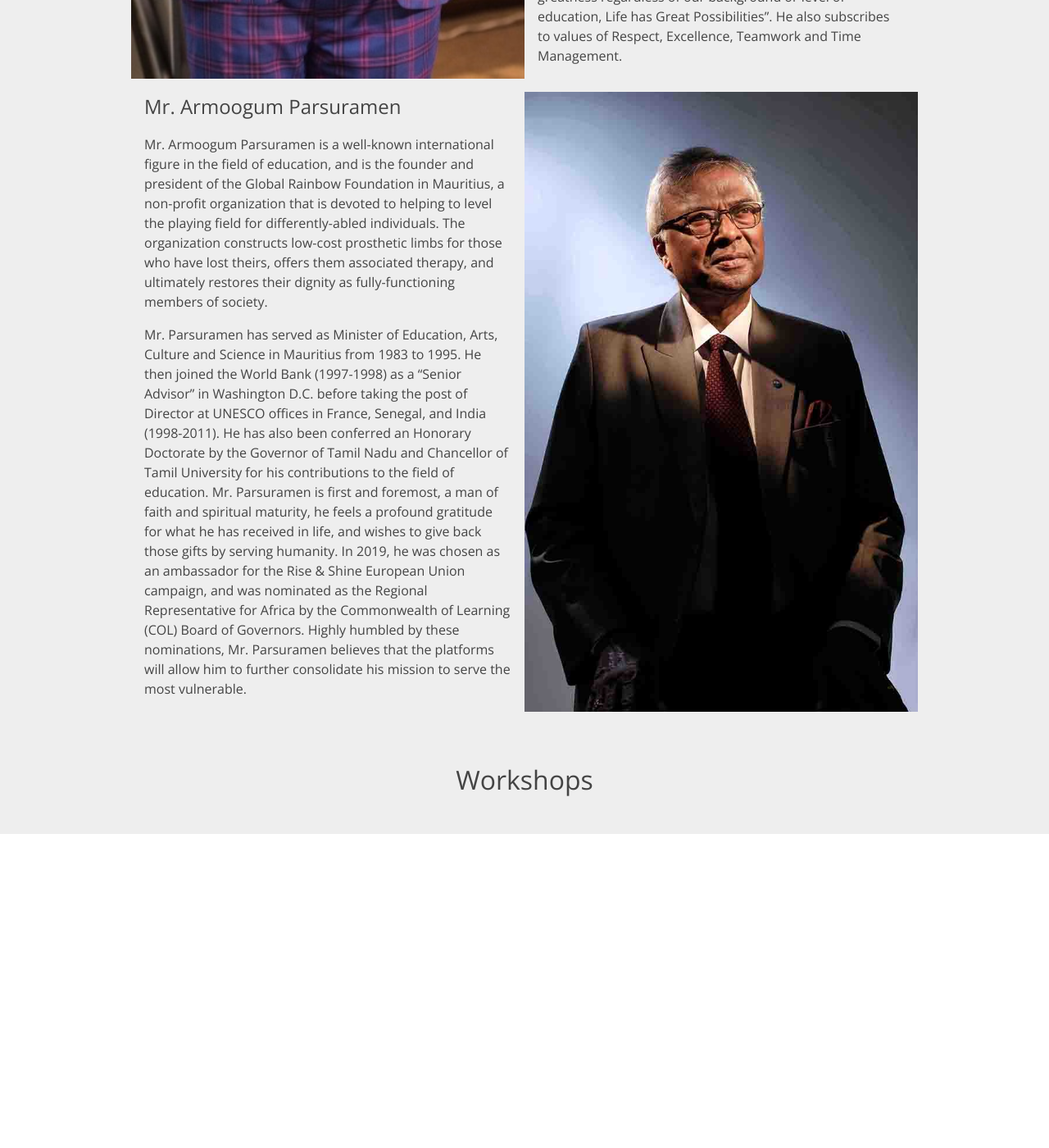
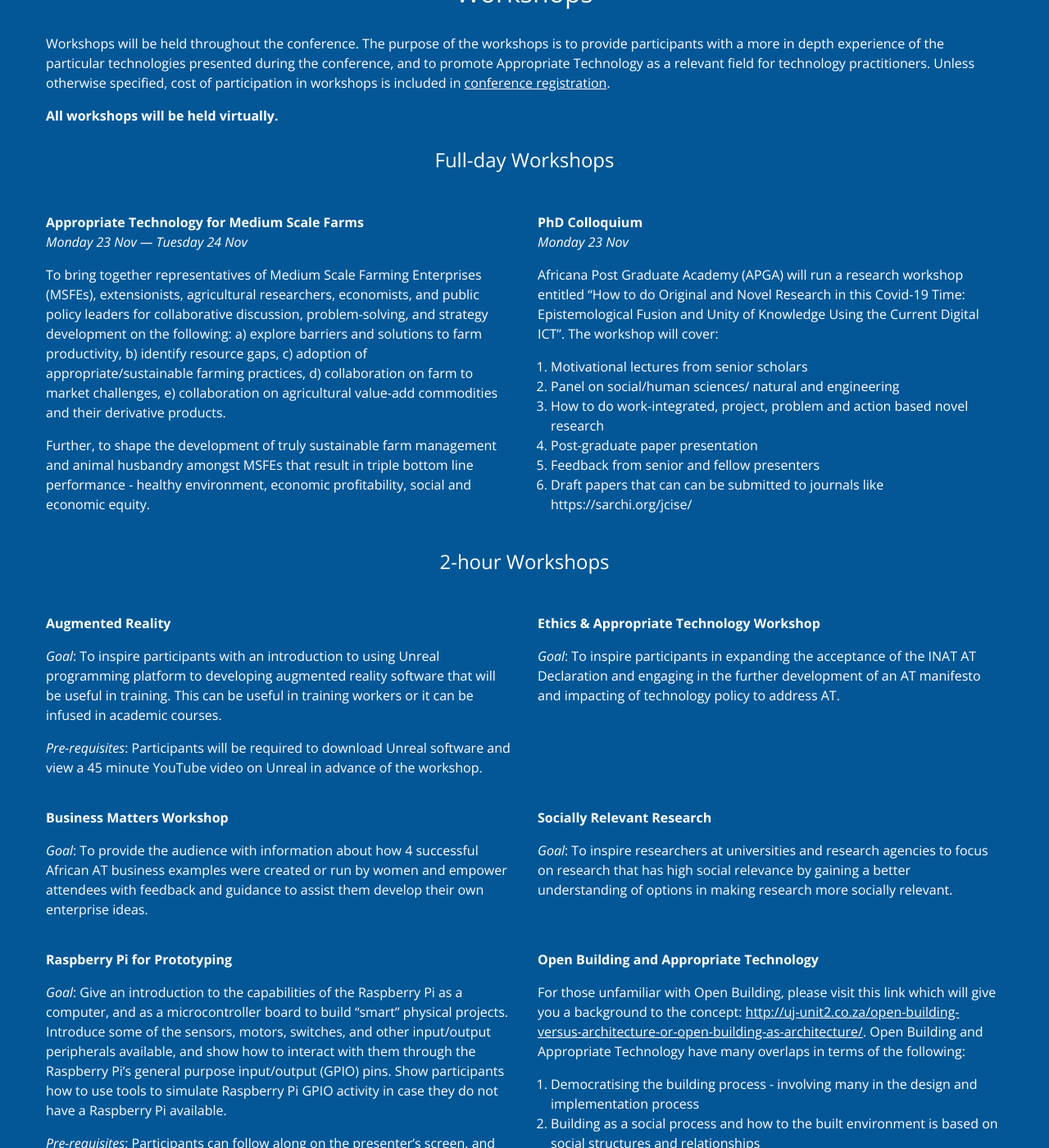
Before and after one commit to appropriatetech/icat9, a Jekyll site: the page built from index.md, in a window 1280 px wide and 1400 px high, scrolled down 4768 px. Shown: the whole window at 82% size. Built offline with Jekyll 4.4.1, drawn with Linux system fonts in a browser that asks for light colours; before the commit the page ends 5785 px from its top, so only the background shows below that; some of the changed text lies outside the part shown.

Commit message:
Add workshops, and update styles

```diff
--- a/_config.yml
+++ b/_config.yml
@@ -35,8 +35,15 @@ sass:
 
 collections_dir: content
 collections:
-  - keynotes
-  - workshops
+  keynotes: null
+  workshops:
+    order:
+      - augmented-reality.md
+      - ethics-and-appropriate-technology-workshop.md
+      - business-matters-workshop.md
+      - socially-relevant-research.md
+      - raspberry-pi-for-prototyping.md
+      - open-building-and-appropriate-technology.md
 
 
 # Exclude from processing.
--- /dev/null
+++ b/_includes/home-workshop.html
@@ -0,0 +1,17 @@
+<div class="home-workshop">
+  <h4>{{ workshop.title }}</h4>
+
+  {% if workshop.scale == 'days' %}
+    <p class="home-workshop-schedule">
+      <time datetime="{{ workshop.start }}">{{ workshop.start | date: '%A %-d %b'}}</time>
+      {% if workshop.end != workshop.start %}
+        &mdash;
+        <time datetime="{{ workshop.end }}">{{ workshop.end | date: '%A %-d %b'}}</time>
+      {% endif %}
+    </p>
+  {% endif %}
+
+  <div class="home-workshop-description">
+    {{ workshop.content }}
+  </div>
+</div>
--- a/_layouts/home.html
+++ b/_layouts/home.html
@@ -37,7 +37,28 @@
   <section class="home-workshops">
     <h2>Workshops</h2>
 
+    <p>Workshops will be held throughout the conference. The purpose of the workshops is to provide participants with a more in depth experience of the particular technologies presented during the conference, and to promote Appropriate Technology as a relevant field for technology practitioners. Unless otherwise specified, cost of participation in workshops is included in <a href="https://form.jotform.com/202643297584059">conference registration</a>.</p>
+    <p><strong>All workshops will be held virtually.</strong></p>
 
+    <h3>Full-day Workshops</h3>
+
+    <div class="home-workshops-wrapper">
+      {% for workshop in site.workshops %}
+        {% if workshop.scale == 'days' %}
+          {% include home-workshop.html %}
+        {% endif %}
+      {% endfor %}
+    </div>
+
+    <h3>2-hour Workshops</h3>
+
+    <div class="home-workshops-wrapper">
+      {% for workshop in site.workshops %}
+        {% if workshop.scale == 'hours' %}
+          {% include home-workshop.html %}
+        {% endif %}
+      {% endfor %}
+    </div>
   </section>
 </body>
 </html>
--- a/_sass/buttons.scss
+++ b/_sass/buttons.scss
@@ -2,7 +2,7 @@
   text-align: center;
 }
 
-.btn {
+a.btn {
   display: inline-block;
   padding: 0.5rem 1rem;
   border: 1px solid white;
@@ -10,7 +10,7 @@
   background-color: $light-blue;
   color: #222;
   text-decoration: none;
-  transition: color 0.1s, background-color 0.1s;
+  transition: color 0.2s, background-color 0.2s;
 
   &:hover {
     background-color: $red;
--- a/_sass/home.scss
+++ b/_sass/home.scss
@@ -21,6 +21,8 @@ $medium-max: 899px;
 $large-min: 900px;
 $large-max: 1599px;
 $xlarge-min: 1600px;
+
+$large-max-content-width: 75rem;
 
 
 body {
@@ -48,7 +50,7 @@ p, ol, ul, h1, h2, h3, h4, h5, h6 {
   margin-right: auto;
   padding-left: 1rem;
   padding-right: 1rem;
-  max-width: 60rem;
+  max-width: $large-max-content-width;
 }
 
 ol, ul {
@@ -62,6 +64,7 @@ h2 {
 }
 
 h3 {
+  text-align: center;
   font-weight: normal;
   font-size: 1.5rem;
 }
@@ -125,18 +128,19 @@ h3 {
     padding: 0;
 
     .text-wrapper {
-      padding: 2rem 0 1rem 8rem;
       flex-grow: 1;
+      padding: 2rem 0 1rem 0;
       background-image: url('img/icat-horizontal-header-bg.jpg');
       background-repeat: no-repeat;
       background-position: left center;
       background-size: contain;
 
       > * {
-        max-width: 39rem;
+        max-width: $large-max-content-width - 12rem;
         box-sizing: border-box;
         margin-left: 0;
         margin-right: 0;
+        padding-left: 8rem;
       }
     }
 
@@ -149,15 +153,21 @@ h3 {
       flex-grow: 1;
       margin: 0;
       padding: 1rem 0 1rem 0;
-      min-width:12rem;
+      min-width: 12rem;
     }
   }
 }
 
-.home-theme {
+.home-theme,
+.home-workshops {
   background-color: $dark-blue;
   color: white;
+
+  a {
+    color: white;
+  }
 }
 
+@import "keynotes";
+@import "workshops";
 @import "buttons";
-@import "keynotes";
--- a/_sass/keynotes.scss
+++ b/_sass/keynotes.scss
@@ -1,5 +1,9 @@
 .home-keynote {
   margin-top: 1rem;
+
+  h3 {
+    text-align: left;
+  }
 
   @media only screen and (min-width: $medium-min) and (max-width: $medium-max) {
     &:nth-child(odd) .home-keynote-headshot-wrapper { float: right; margin: 0 0 1rem 1rem; }
@@ -44,12 +48,12 @@
 
   .home-keynote-headshot-wrapper {
     flex: 1;
-    max-width: 30rem;
+    max-width: $large-max-content-width / 2;
   }
 
   .home-keynote-description {
     flex: 1;
-    max-width: 30rem;
+    max-width: $large-max-content-width / 2;
 
     h3 {
       margin: 0
--- /dev/null
+++ b/_sass/workshops.scss
@@ -0,0 +1,21 @@
+.home-workshop h4 {
+  margin-bottom: 0;
+}
+
+.home-workshop-schedule {
+  margin-top: 0;
+  font-style: italic;
+}
+
+@media only screen and (min-width: $large-min) {
+  .home-workshops-wrapper {
+    display: flex;
+    flex-flow: wrap;
+    justify-content: center;
+  }
+
+  .home-workshop {
+    width: 50%;
+    max-width: $large-max-content-width / 2;
+  }
+}
```
Also changed, not shown: content/_workshops/at-for-medium-scale-farms.md (added, +9 -0 lines), content/_workshops/augmented-reality.md (added, +9 -0 lines), content/_workshops/business-matters-workshop.md (added, +7 -0 lines), content/_workshops/ethics-and-appropriate-technology-workshop.md (added, +7 -0 lines), content/_workshops/open-building-and-appropriate-technology.md (added, +14 -0 lines), content/_workshops/phd-colloquium.md (added, +14 -0 lines), content/_workshops/raspberry-pi-for-prototyping.md (added, +9 -0 lines), content/_workshops/socially-relevant-research.md (added, +7 -0 lines).
